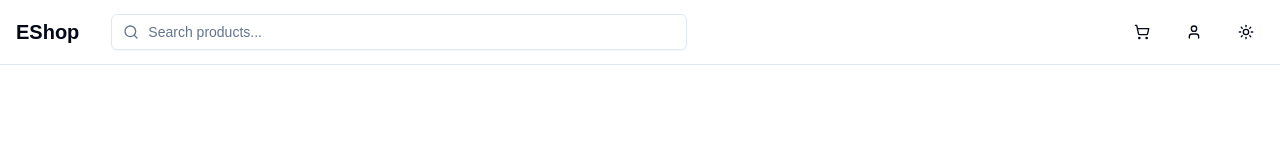
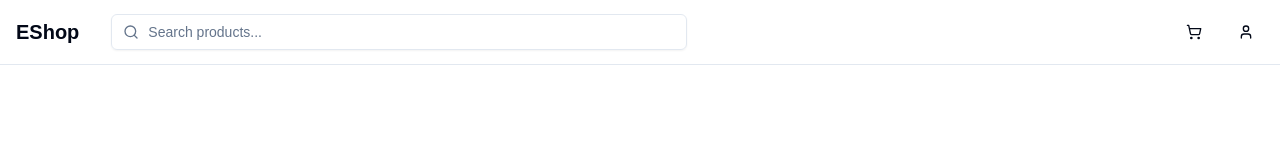
Before and after one commit to nightfall-storm/ecommerce-client, a Next.js app: page / in a window 1280 px wide. Shown: the top 160 px of the page. Built offline with nearby package versions, Linux system fonts and the light colour scheme.

Commit message:
Remove theme toggle component from header

```diff
--- a/src/components/ui/header.tsx
+++ b/src/components/ui/header.tsx
@@ -2,7 +2,6 @@ import Link from "next/link"
 import { ShoppingCart, User } from "lucide-react"
 import { Button } from "./button"
 import { SearchBar } from "./search-bar"
-import { ThemeToggle } from "./theme-toggle"
 
 export function Header() {
   return (
@@ -23,7 +22,6 @@ export function Header() {
           <Button variant="ghost" size="icon">
             <User className="h-5 w-5" />
           </Button>
-          <ThemeToggle />
         </nav>
       </div>
     </header>
--- a/src/components/ui/theme-toggle.tsx
+++ /dev/null
@@ -1,20 +0,0 @@
-import { Moon, Sun } from "lucide-react"
-import { useTheme } from "next-themes"
-
-import { Button } from "@/components/ui/button"
-
-export function ThemeToggle() {
-  const { theme, setTheme } = useTheme()
-
-  return (
-    <Button
-      variant="ghost"
-      size="icon"
-      onClick={() => setTheme(theme === "light" ? "dark" : "light")}
-    >
-      <Sun className="h-5 w-5 rotate-0 scale-100 transition-all dark:-rotate-90 dark:scale-0" />
-      <Moon className="absolute h-5 w-5 rotate-90 scale-0 transition-all dark:rotate-0 dark:scale-100" />
-      <span className="sr-only">Toggle theme</span>
-    </Button>
-  )
-}
```
